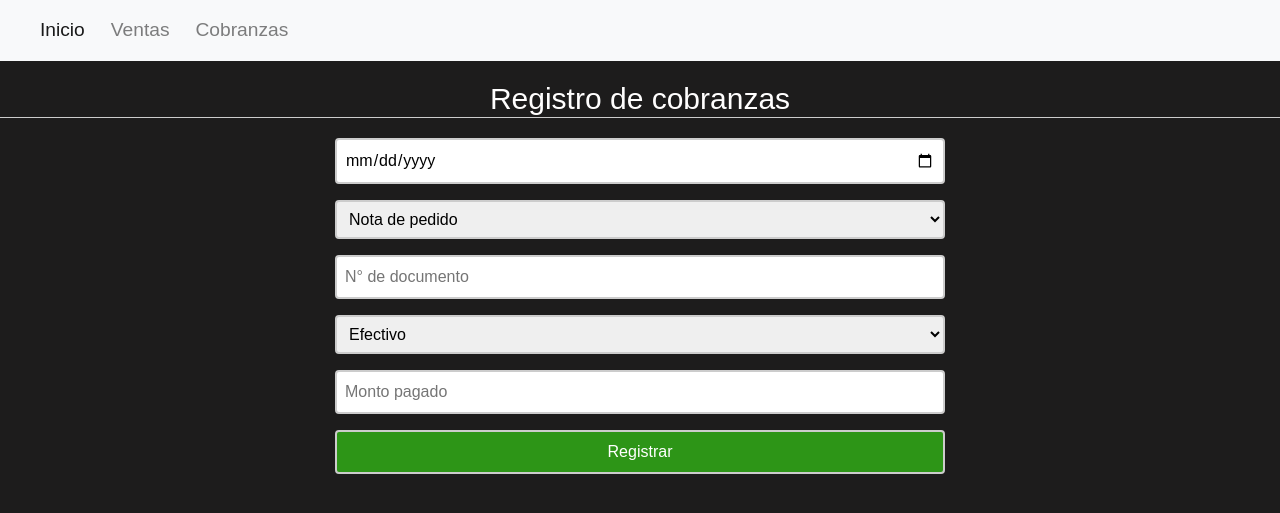
After one commit to chopper210397/Lydemar, a Flask app: page /cobranzas in a window 1280 px wide. The commit adds this page. Shown: the top 513 px of the page. Run offline with Flask 3, Linux system fonts and the light colour scheme; some libraries are stand-ins or nearby versions.

Commit message:
now the app has the cobranzas path

```diff
--- a/POSTGRESQL/DDL.sql
+++ b/POSTGRESQL/DDL.sql
@@ -17,7 +17,9 @@ create table ventas_mayorista (
 CREATE TABLE cobranzas (
 	id SERIAL PRIMARY KEY,
 	fecha DATE,
+	tipo_de_documento VARCHAR(80),
 	numero_documento VARCHAR (40),
+	medio_pago VARCHAR (80),
 	monto NUMERIC,
 	timestamp TIMESTAMP
 );
--- a/cobranzas/app.py
+++ b/cobranzas/app.py
@@ -1,4 +1,4 @@
-from flask import Flask, render_template, request, url_for , jsonify
+from flask import Flask, render_template, request, url_for , jsonify, redirect, flash
 from flask_sqlalchemy import SQLAlchemy
 import os
 import itertools
@@ -26,6 +26,7 @@ app = Flask(__name__, template_folder=template_dir , static_folder=static_dir)
 # esto debe ser posiblemente debido a que las rutas son distintas en windows y linux
 
 app.config['SQLALCHEMY_DATABASE_URI'] = 'postgresql://postgres:rufo2324@161.35.184.122:5432/lydemar_peruvian_delimar'
+app.config['SECRET_KEY'] = 'your_unique_secret_key'
 db = SQLAlchemy(app)
 
 # DEFINING CLASS (MODEL DATABASE)
@@ -78,6 +79,31 @@ class Products(db.Model):
 
     return data
 
+
+class Cobranzas(db.Model):
+  __tablename__ = 'cobranzas'
+
+  id = db.Column(db.Integer, primary_key=True)
+  fecha = db.Column(db.Date)
+  tipo_de_documento = db.Column(db.String(255))
+  numero_documento = db.Column(db.String(255))
+  medio_pago = db.Column(db.String(255))
+  monto = db.Column(db.Integer)
+  timestamp = db.Column(db.DateTime)
+
+  def to_dict(self):
+    data = {
+      'id': self.id,
+      'fecha': self.fecha,
+      'tipo_de_documento': self.tipo_de_documento,
+      'numero_documento': self.numero_documento,
+      'medio_pago': self.medio_pago,
+      'monto': self.monto,
+      'timestamp': self.timestamp
+    }
+
+
+    return data
 
 # Rutas
 @app.route('/')
@@ -133,6 +159,65 @@ def raa():
   ventas = Ventas_mayorista.query.all()
   return render_template('ventas.html', ventas=ventas)
 
+
+
+@app.route('/cobranzas', methods=['GET', 'POST'])
+def cobranzas():
+  """
+  Página para crear una nueva cobranza.
+  """
+
+  if request.method == 'POST':
+    fecha = request.form['fecha']
+    tipo_de_documento = request.form['tipo_de_documento']
+    numero_documento = request.form['numero_documento']
+    medio_pago = request.form['medio_pago']
+    monto = request.form['monto']
+    timestamp = datetime.now()
+
+    # Creamos un nuevo registro en la base de datos
+    cobranza = Cobranzas(
+      fecha=fecha,
+      tipo_de_documento=tipo_de_documento,
+      numero_documento=numero_documento,
+      medio_pago=medio_pago,
+      monto=monto,
+      timestamp=timestamp
+    )
+    db.session.add(cobranza)
+    db.session.commit()
+    flash(f"Account Succesfully created", "success")
+    # Redirigimos a la página de cobranzas
+    return redirect(url_for('cobranzas'))
+
+  else:
+    return render_template('cobranzas.html')
+
+
+
+
+# @app.route('/cobranzas', methods=['GET', 'POST'])
+# def cobranzas():
+#   fecha = request.form['fecha']
+#   tipo_de_documento = request.form['tipo_de_documento']
+#   numero_documento = request.form['numero_documento']
+#   medio_pago = request.form['medio_pago']
+#   monto = request.form['monto']
+#   timestamp = datetime.now()
+
+#   # Creamos un nuevo registro en la base de datos
+#   cobranza = Cobranzas(
+#                 fecha=fecha,
+#                 tipo_de_documento=tipo_de_documento,
+#                 numero_documento=numero_documento,
+#                 medio_pago=medio_pago,
+#                 monto=monto,
+#                 timestamp=timestamp
+#                 )
+#   db.session.add(cobranza)
+#   db.session.commit()
+#   return render_template('cobranzas.html')
+
 # Iniciar el servidor
 if __name__ == '__main__':
   app.run(debug=True,host='0.0.0.0',port=int(os.environ.get('PORT', 5000)))
--- /dev/null
+++ b/cobranzas/templates/cobranzas.html
@@ -0,0 +1,87 @@
+<!DOCTYPE html>
+<html lang="en">
+
+<head>
+  <link rel="stylesheet" href="https://cdn.jsdelivr.net/npm/bootstrap@4.3.1/dist/css/bootstrap.min.css" integrity="sha384-ggOyR0iXCbMQv3Xipma34MD+dH/1fQ784/j6cY/iJTQUOhcWr7x9JvoRxT2MZw1T" crossorigin="anonymous">
+  <title>Mi web</title>
+  <link href="{{ url_for('static',filename='css/style.css') }}" rel="stylesheet" type="text/css">
+  <!-- Sweet alert Js -->
+  <script src="https://cdn.jsdelivr.net/npm/sweetalert2@11"></script>
+
+</head>
+
+<body>
+    <div>
+        <!-- Begin alerts -->
+        {% with messages = get_flashed_messages(with_categories=true) %}
+        {% if messages %}
+        {% for category, message in messages %}
+        <script>
+
+            Swal.fire({
+
+                title:"{{ category.title() }}!",
+                // success , error , warning ,info
+
+                text: "{{ message }}",
+                // Custom message flashed from your flask routes
+
+                icon: "{{ category }}" == "danger" ? "error" : "{{ category }}"
+                // success , error , warning ,info
+
+            })
+
+        </script>
+        {% endfor %}
+        {% endif %}
+        {% endwith %}
+
+        <!-- End alerts -->
+</div>
+
+
+  <nav class="navbar navbar-expand-lg navbar-light bg-light">
+    <a class="navbar-brand" href="#"></a>
+    <button class="navbar-toggler" type="button" data-toggle="collapse" data-target="#navbarSupportedContent" aria-controls="navbarSupportedContent" aria-expanded="false" aria-label="Toggle navigation">
+      <span class="navbar-toggler-icon"></span>
+    </button>
+
+    <div class="collapse navbar-collapse navbar-collapse-xs" id="navbarSupportedContent">
+      <ul class="navbar-nav mr-auto">
+        <li class="nav-item active">
+          <a class="nav-link" href="/" style="font-size: 1.2em; margin-right: 10px;">Inicio </a>
+        </li>
+        <li class="nav-item">
+          <a class="nav-link" href="/ventas" style="font-size: 1.2em; margin-right: 10px;">Ventas</a>
+        </li>
+        <li class="nav-item">
+          <a class="nav-link" href="/cobranzas" style="font-size: 1.2em; margin-right: 10px;">Cobranzas <span class="sr-only">(current)</span></a>
+        </li>
+      </ul>
+    </div>
+  </nav>
+
+<h1>Registro de cobranzas</h1>
+  <form action="/cobranzas" method="post">
+    <div class="container">
+      <input type="date" name="fecha" placeholder="Fecha">
+      <select name="tipo_de_documento" placeholder="Factura o Nota de Pedido">
+        <option value="Nota de pedido">Nota de pedido</option>
+        <option value="Factura">Factura</option>
+      </select>
+      <input type="text" name="numero_documento" placeholder="N° de documento">
+      <select name="medio_pago" placeholder="Medio de pago">
+        <option value="Efectivo">Efectivo</option>
+        <option value="Yape/Plin">Yape/Plin</option>
+        <option value="Transferencia">Transferencia</option>
+        <option value="No se sabe">No se sabe</option>
+      </select>
+      <input type="number" name="monto" placeholder="Monto pagado">
+      <input type="submit" value="Registrar">
+    </div>
+  </form>
+
+
+</body>
+
+</html>
--- a/cobranzas/templates/index.html
+++ b/cobranzas/templates/index.html
@@ -24,13 +24,13 @@
           <a class="nav-link" href="/ventas" style="font-size: 1.2em; margin-right: 10px;">Ventas</a>
         </li>
         <li class="nav-item">
-          <a class="nav-link" href="#" style="font-size: 1.2em; margin-right: 10px;">Cobranzas</a>
+          <a class="nav-link" href="/cobranzas" style="font-size: 1.2em; margin-right: 10px;">Cobranzas</a>
         </li>
       </ul>
     </div>
   </nav>
 
-<h1>Formulario de venta</h1>
+<h1>Registro de ventas</h1>
   <form action="/submit" method="post">
     <div class="container">
       <input type="date" name="fecha" placeholder="Fecha">
@@ -52,7 +52,7 @@
       </select>
       <input type="number" name="precio_x_caja_o_saco" placeholder="Precio x caja o saco">
       <input type="number" name="totales_en_soles" placeholder="Totales en soles">
-      <input type="submit" value="Enviar">
+      <input type="submit" value="Registrar">
     </div>
   </form>
 
--- a/cobranzas/templates/submitted.html
+++ b/cobranzas/templates/submitted.html
@@ -20,7 +20,7 @@
           <a class="nav-link" href="/ventas">Ventas</a>
         </li>
         <li class="nav-item">
-          <a class="nav-link" href="#">Cobranzas</a>
+          <a class="nav-link" href="/cobranzas">Cobranzas</a>
         </li>
       </ul>
     </div>
```
Also changed, not shown: cobranzas/static/css/ventas_style.css (+10 -0 lines), cobranzas/templates/layout.html (+4 -4 lines).
